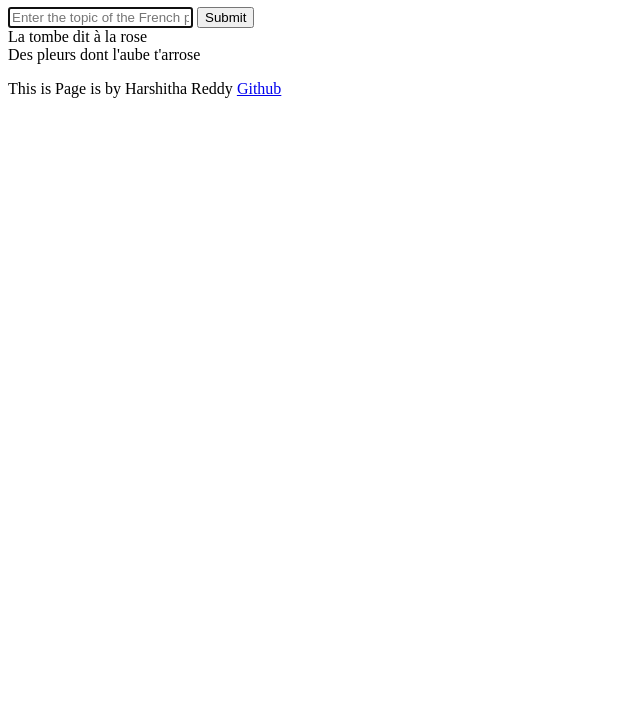
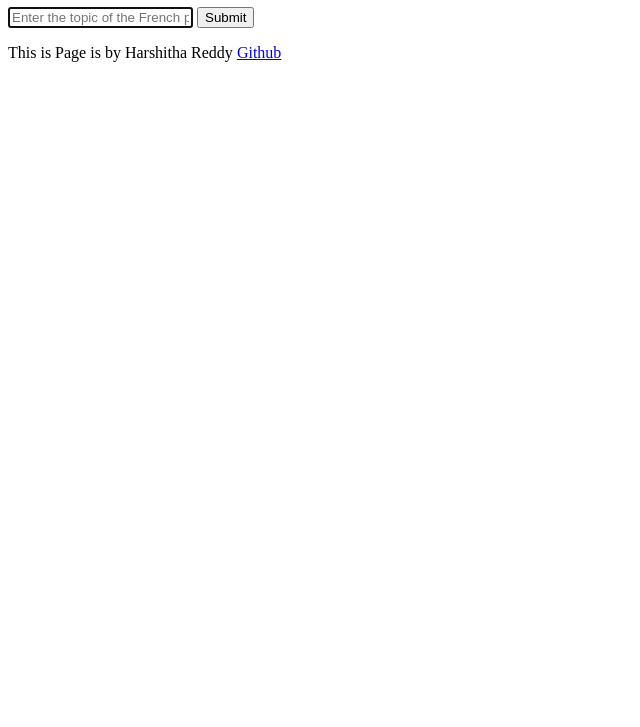
Before and after one commit to harshi2309cmd/AIPoems, a plain HTML site: page index.html in a window 1280 px wide. Shown: the part 73-800 px from the top of the page, without its empty margins (0-640 px from the left). Drawn offline with Linux system fonts and the light colour scheme.

Commit message:
first commit

```diff
--- a/index.html
+++ b/index.html
@@ -21,11 +21,6 @@
         />
         <input type="submit" />
       </form>
-      <div>
-        La tombe dit à la rose
-        <br />
-        Des pleurs dont l'aube t'arrose
-      </div>
     </main>
     <footer>
       <p>
```
